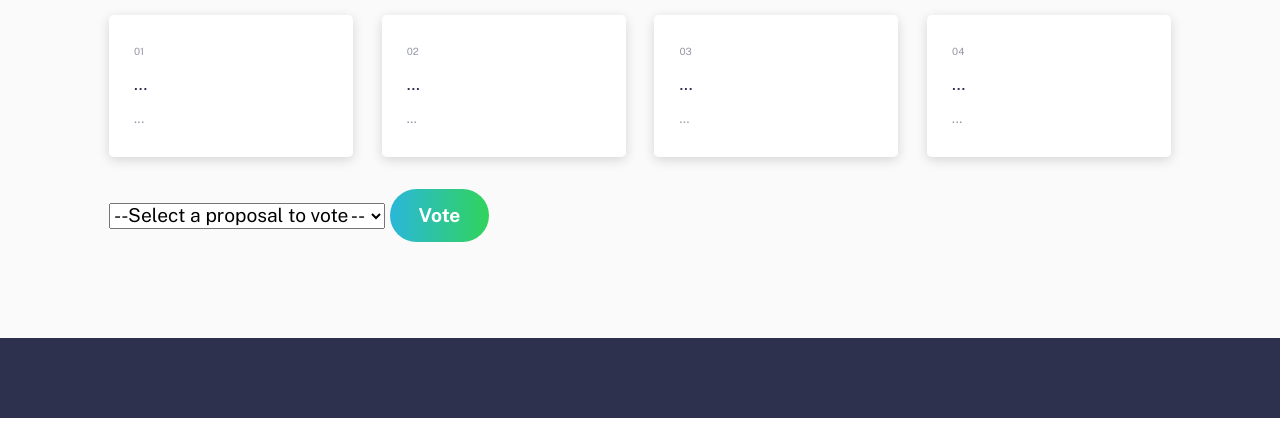
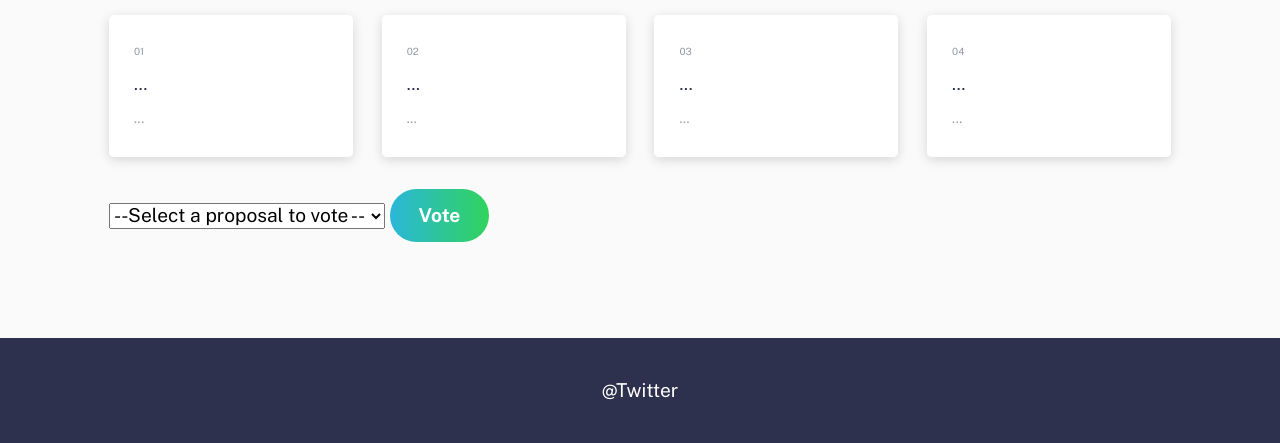
Before and after one commit to kinyichukwu/VotingdApp, a plain HTML site: page index.html in a window 1280 px wide. Shown: the part 572-1015 px from the top of the page. Before the commit the page ends 990 px from the top, so only its background shows below. Drawn offline with nearby package versions, Linux system fonts and the light colour scheme; a script that the page names is missing.

Commit message:
little change

```diff
--- a/index.html
+++ b/index.html
@@ -497,7 +497,7 @@
 
     <footer class="footer">
 
-
+<a href="" style="color: white; text-decoration: none;">@Twitter</a>
     </footer>
 
     <script
```
